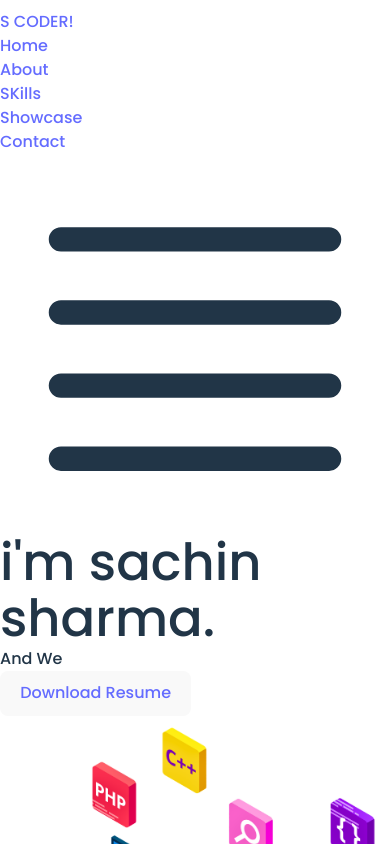
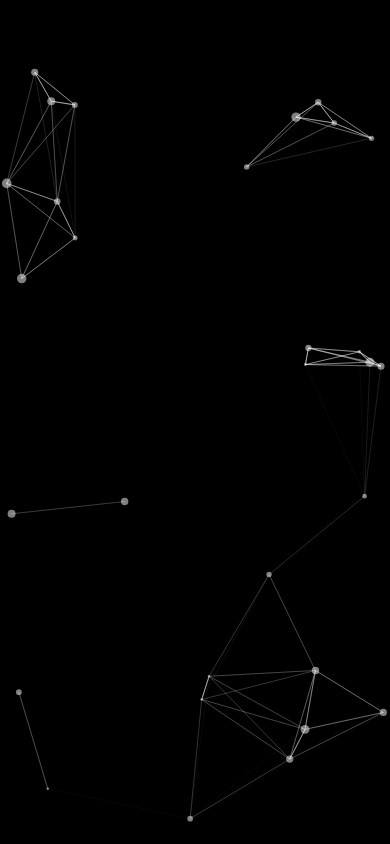
Before and after one commit to DevproSachin/portfolio, a React (Vite) app: page / in a window 390 px wide. Shown: the top 844 px of the page. Built offline with nearby package versions, Linux system fonts and the light colour scheme.

Commit message:
recent changes 19july 2023

```diff
--- a/package.json
+++ b/package.json
@@ -13,7 +13,9 @@
     "react": "^18.2.0",
     "react-dom": "^18.2.0",
     "react-icons": "^4.10.1",
-    "react-type-animation": "^3.1.0"
+    "react-tsparticles": "^2.11.0",
+    "react-type-animation": "^3.1.0",
+    "tsparticles": "^2.11.0"
   },
   "devDependencies": {
     "@types/react": "^18.2.14",
--- a/src/App.jsx
+++ b/src/App.jsx
@@ -1,13 +1,15 @@
 import React from 'react';
 import './App.css'
 import Home from './Pages/Home';
-
-
+import Background from './components/Background';
 function App() {
 
   return (
     <>
       <Home/>
+      <div className='w-full h-screen absolute top-0 left-0 -z-10'>
+          <Background/>
+       </div>
     </>
   )
 }
--- a/src/Pages/Home.jsx
+++ b/src/Pages/Home.jsx
@@ -6,9 +6,11 @@ import Services from '../components/Services'
 import Portfolio from '../components/Portfolio'
 import Companies from '../components/Companies'
 import Footer from '../components/Footer'
+import Background from '../components/Background'
 function Home() {
   return (
-    <div>
+    <div className='w-full h-screen bg-no-repeat bg-center'>
+       <div>
        <Header></Header>
        <Banner></Banner>
         <About></About>
@@ -16,6 +18,10 @@ function Home() {
         <Portfolio></Portfolio>
         <Companies></Companies>
         <Footer></Footer>
+       </div>
+
+
+
     </div>
   )
 }
--- a/src/components/About.jsx
+++ b/src/components/About.jsx
@@ -1,10 +1,14 @@
 import React from 'react'
+import{motion} from 'framer-motion'
 import about from "../assets/about.jpg"
 const About = () => {
     return (
         <div>
 
-            <div id="rt" className=" my-20 py-10  md:px-20 bg-gray-300 bg-opacity-10 shadow-red-500 text-center  h-[100vh] flex place-items-center bg-[url(assets/about.jpg)] bg-cover">
+            <motion.div initial = {{opacity : 0,scale:0}}
+             whileInView={{opacity : 1,scale:1}}
+             transition={{duration:0.9 }}
+             viewport = {{once:true}}       id="rt" className=" my-20 py-10  md:px-20 bg-gray-300 bg-opacity-10 shadow-red-500 text-center  h-[100vh] flex place-items-center bg-[url(assets/about.jpg)] bg-cover">
               <div className='w-[90%] md:w-[70%] mx-auto p-8 bg-white bg-opacity-[0.8] md:bg-opacity-[0.5] rounded'>
                 <h1 className='text-black'>About Me </h1>
                 <hr className="w-20 h-2  my-1 mx-auto bg-red-600"/>
@@ -15,7 +19,7 @@ const About = () => {
                     COMMISSIONED WORK AND SIDE PROJECTS. DON’T HESITATE TO REACH OUT IF YOU’D LIKE TO LEARN MORE.
                 </p>
                 </div>
-            </div>
+            </motion.div>
 
         </div>
     )
--- /dev/null
+++ b/src/components/Background.jsx
@@ -0,0 +1,98 @@
+import React from 'react'
+import { useCallback } from "react";
+import Particles from "react-tsparticles";
+import { loadSlim } from "tsparticles-slim";
+const Background = () => {
+    const particlesInit = useCallback(async engine => {
+        console.log(engine);
+        // you can initiate the tsParticles instance (engine) here, adding custom shapes or presets
+        // this loads the tsparticles package bundle, it's the easiest method for getting everything ready
+        // starting from v2 you can add only the features you need reducing the bundle size
+        //await loadFull(engine);
+        await loadSlim(engine);
+    }, []);
+
+    const particlesLoaded = useCallback(async container => {
+        await console.log(container);
+    }, []);
+  return (
+    <div>
+          <Particles
+            id="tsparticles"
+            init={particlesInit}
+            loaded={particlesLoaded}
+            options={{
+                background: {
+                    color: {
+                        value: "#000000",
+                    },
+                },
+                fpsLimit: 120,
+                interactivity: {
+                    events: {
+                        onClick: {
+                            enable: true,
+                            mode: "push",
+                        },
+                        onHover: {
+                            enable: true,
+                            mode: "repulse",
+                        },
+                        resize: true,
+                    },
+                    modes: {
+                        push: {
+                            quantity: 4,
+                        },
+                        repulse: {
+                            distance: 200,
+                            duration: 0.4,
+                        },
+                    },
+                },
+                particles: {
+                    color: {
+                        value: "#ffffff",
+                    },
+                    links: {
+                        color: "#ffffff",
+                        distance: 150,
+                        enable: true,
+                        opacity: 0.5,
+                        width: 1,
+                    },
+                    move: {
+                        direction: "none",
+                        enable: true,
+                        outModes: {
+                            default: "bounce",
+                        },
+                        random: false,
+                        speed: 1,
+                        straight: false,
+                    },
+                    number: {
+                        density: {
+                            enable: true,
+                            area: 800,
+                        },
+                        value: 80,
+                    },
+                    opacity: {
+                        value: 0.5,
+                    },
+                    shape: {
+                        type: "circle",
+                    },
+                    size: {
+                        value: { min: 1, max: 5 },
+                    },
+                },
+                detectRetina: true,
+            }}
+            />
+    </div>
+  )
+}
+
+export default Background
--- a/src/components/Banner.jsx
+++ b/src/components/Banner.jsx
@@ -4,13 +4,28 @@ import resume from "../assets/Resume.pdf"
 //import Anime from 'react-anime';
 import { Apptext } from '../Constants'
 import { TypeAnimation } from 'react-type-animation';
+import {motion} from 'framer-motion'
 function Banner() {
   return (
 
-    <div className="flex flex-col md:flex-row my-14 justify-between place-items-center  md:px-32 px-5">
-        <div className=" left w-[100%] md:w-1/2">
-             <h1 className="text-red-700 text-4xl md:text-8xl  font-extrabold uppercase">{Apptext.hello} {Apptext.name}. </h1>
-             <p className="my-5 text-blue-900 text-4xl font-black"><TypeAnimation
+    <div className="flex flex-col md:flex-row my-14 justify-between  items-center  md:px-32 px-5">
+        <div className=" left w-[100%] h-full text-center">
+             <motion.h1  initial = {{ x:1250} }
+             animate = {{x:0}}
+             transition={{
+                  duration:'1',
+                  delay:'1'
+
+             }}
+             className="text-white text-4xl md:text-[150px] md:leading-[170px]  font-extrabold uppercase">{Apptext.hello} {Apptext.name}. </motion.h1>
+             <motion.div  initial = {{ y:1000} }
+             animate = {{y:0}}
+             transition={{
+                  duration:'1',
+                  delay:'1.5'
+
+             }} >
+             <p className="my-5 text-white text-4xl font-black"><TypeAnimation
   sequence={[
     // Same substring at the start will only be typed once, initially
    `${Apptext.Designation}`,
@@ -24,10 +39,17 @@ function Banner() {
            <a href={resume} className='text-white' download>
              <button className="my-5 bg-red-700  hover:bg-black hover:text-white transition-all rounded-2xl"> Download Resume </button>
            </a>
+           </motion.div>
         </div>
-        <div className="right w-[100%] md:w-1/2">
+        {/* <motion.div className="right w-[100%] md:w-1/2" initial = {{ x:1000} }
+             animate = {{x:0}}
+             transition={{
+                  duration:'2',
+                  delay:'1'
+
+             }} >
            <img src= {sachin} alt="myimage" className=""/>
-        </div>
+        </motion.div> */}
 
     </div>
 
--- a/src/components/Companies.jsx
+++ b/src/components/Companies.jsx
@@ -8,7 +8,7 @@ function Companies() {
     <div>
             <div className="classname">
                 <div>
-                 <h2 className="text-red-600 text-center text-5xl">{companies.heading} </h2>
+                 <h2 className="text-white text-center text-5xl">{companies.heading} </h2>
                  <hr className="w-20 h-2 mx-auto my-1 bg-red-600"/>
                  </div>
                  <div className='flex justify-around text-center flex-wrap md:flex-nowrap mt-[80px] mb-[80px] px-5 md:px-32'>
--- a/src/components/Footer.jsx
+++ b/src/components/Footer.jsx
@@ -11,7 +11,7 @@ import { IoLocation } from "react-icons/io5";
 function Footer() {
   return (
     <div>
-          <div id="ftr" className="flex flex-wrap justify-center bg-black">
+          <div id="ftr" className="flex flex-wrap justify-center bg-black bg-opacity-5">
       {/* Column 1 */}
       <div className="w-full sm:w-1/2 md:w-1/4 lg:w-1/4 xl:w-1/4 p-4">
         <div className=" p-4">
--- a/src/components/Portfolio.jsx
+++ b/src/components/Portfolio.jsx
@@ -5,11 +5,16 @@ import Drmonica from '../assets/monica.png'
 import Bongo from '../assets/Bongo.png'
 import acme from '../assets/acme.png'
 import pacific from '../assets/pacific.png'
+import {motion} from 'framer-motion'
 function Portfolio() {
     return (
-        <div id="port" className='mb-[80px]'>
+        <motion.div initial = {{opacity : 0,scale:0}}
+        whileInView={{opacity : 1,scale:1}}
+        transition={{duration:0.9 }}
+        viewport = {{once:true}}
+        id="port" className='mb-[80px]'>
             <div className='text-center mt-[80px]'>
-            <h1 className="text-red-600">Portfolio</h1>
+            <h1 className="text-white">Portfolio</h1>
             <hr className="w-20 h-2 mx-auto my-1 bg-red-600"/>
             <p className='py-5 w-[70%] m-auto'>As a passionate web developer, I'm thrilled to showcase my expertise, creativity, and dedication to crafting exceptional digital experiences.
                 With a focus on user-centric design and cutting-edge technologies, I strive to bring ideas to life and deliver seamless, visually stunning websites.</p>
@@ -42,7 +47,7 @@ function Portfolio() {
                       <a href="https://www.pacificumtranslation.com/en/" target="_blank" className="pt-5">Pacificum (Wordpress)</a>
                   </div>
            </div>
-        </div>
+        </motion.div>
     )
 }
 
--- a/src/components/Services.jsx
+++ b/src/components/Services.jsx
@@ -12,7 +12,7 @@ function Services() {
     <>
     <div id="sr" className='text-black'>
         <div className='text-center'>
-          <h1 className="text-red-600">{services.heading}</h1>
+          <h1 className="text-white">{services.heading}</h1>
           <hr className="w-20 h-2 mx-auto my-1 bg-red-600"/>
           <p className='py-5 w-[70%] m-auto'>{services.description}</p>
         </div>
```
Also changed, not shown: src/components/Header.jsx (+12 -9 lines), 1 other file (tests, documents, lock files or other folders).
